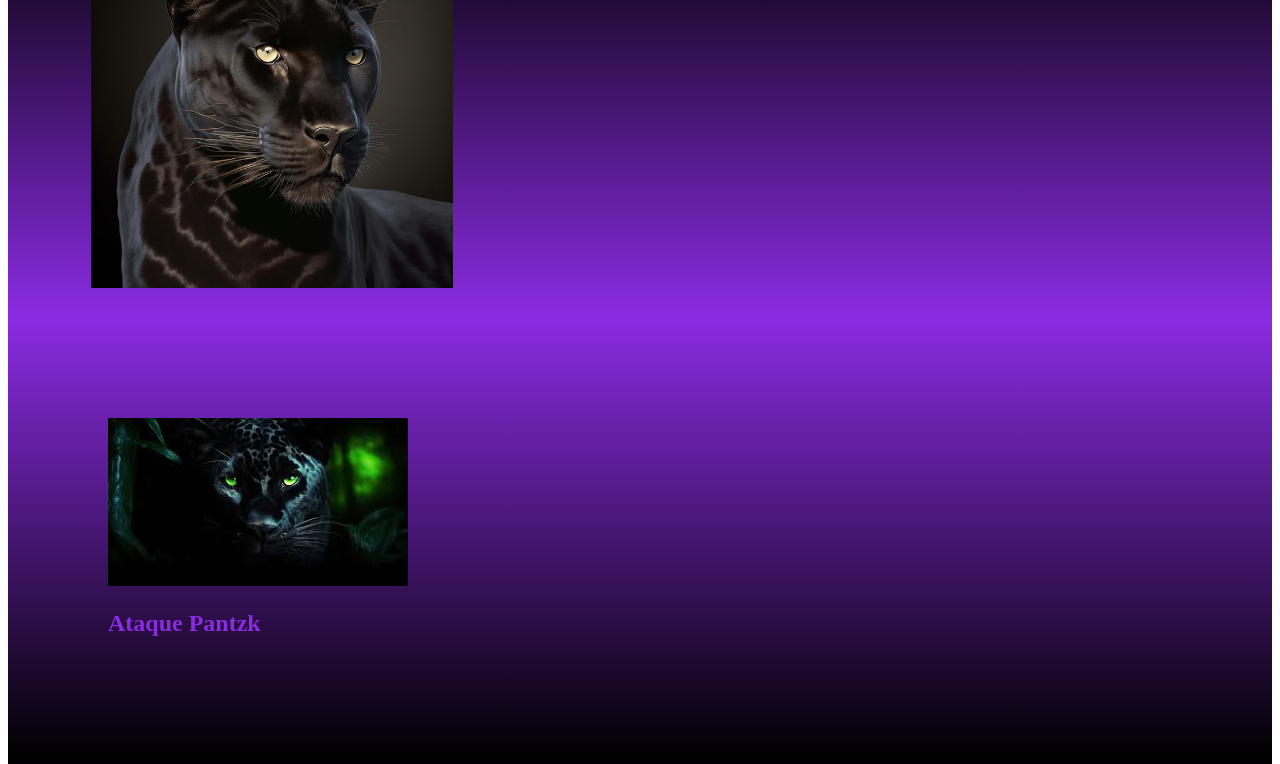
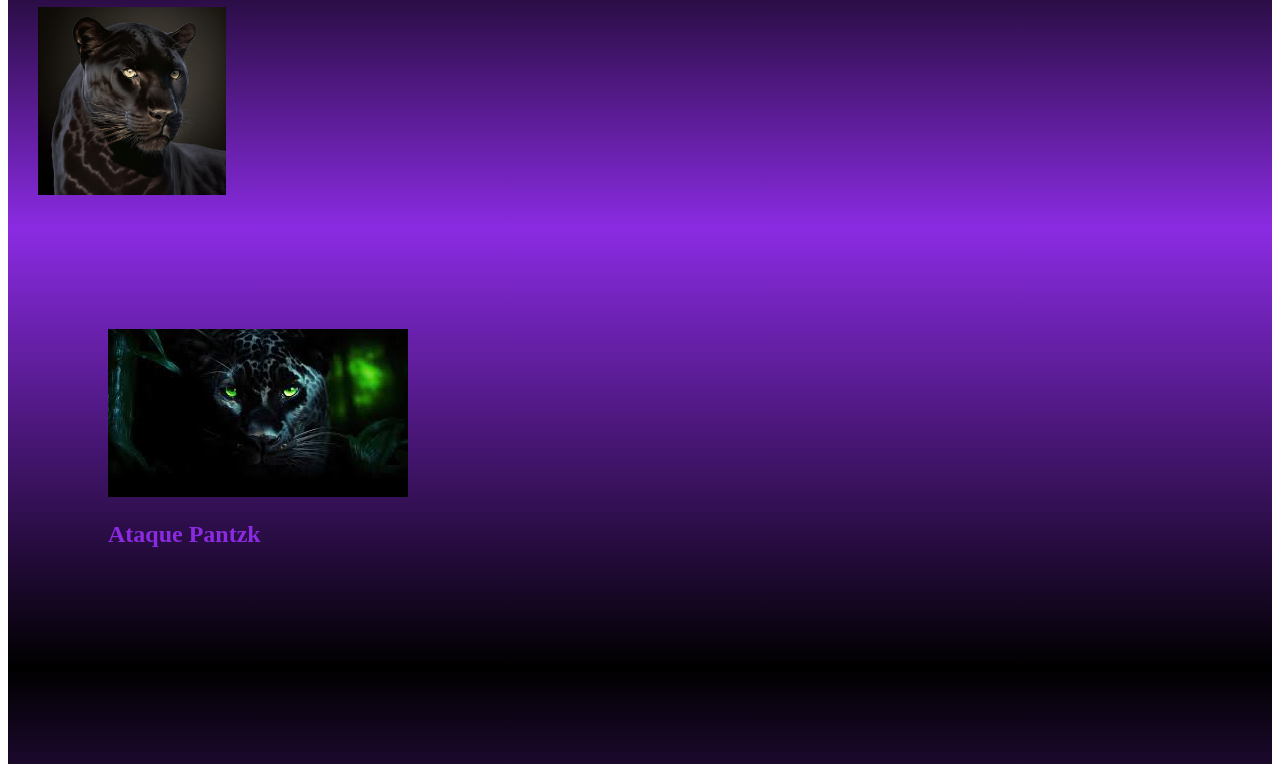
Before and after one commit to Oll1veira/escola, a plain HTML site: page index.html in a window 1280 px wide. Shown: the part 111-875 px from the top of the page. Drawn offline with Linux system fonts and the light colour scheme.

Commit message:
Add files via upload

```diff
--- a/index.html
+++ b/index.html
@@ -11,9 +11,10 @@
 <body class="corpodosite">
 
   <header class="cabecalho">
-    <h1>Bzk</h1>
-    <img class="cabecalho-imagem" src="pantera.jpg" alt="cost">
-
+    <div>
+      <h1>Bzk</h1>
+      <img class="cabecalho-imagem" src="pantera.jpg" alt="cost">
+    </div>
   </header>
 
   <section class="section1">
--- a/style.css
+++ b/style.css
@@ -1,5 +1,11 @@
+.corpodosite {
+    color: blueviolet;
+
+}
+
+
 .cabecalho {
-    background-image: linear-gradient(black,blueviolet);
+    background-image: linear-gradient(black, blueviolet);
     background-color: black;
     color: blueviolet;
     display: flex;
@@ -7,21 +13,23 @@
 }
 
 .section1 {
-    background-image: linear-gradient(blueviolet,black);
+    background-image: linear-gradient(blueviolet, black);
     background-color: black;
     color: blueviolet;
     padding: 100px;
+    font: size 20px;
+    ;
 }
 
 .section2 {
-    background-image: linear-gradient(black,blueviolet);
+    background-image: linear-gradient(black, blueviolet);
     background-color: black;
     color: black;
     padding: 100px;
 }
 
 .section3 {
-    background-image: linear-gradient(blueviolet,black);
+    background-image: linear-gradient(blueviolet, black);
     background-color: black;
     color: black;
     padding: 100px;
@@ -36,4 +44,3 @@ background-color: black;
     color: blueviolet;
     padding: 100px;
 }
-    .rodepe
```
Lines whose indentation alone changed are shown as unchanged.
